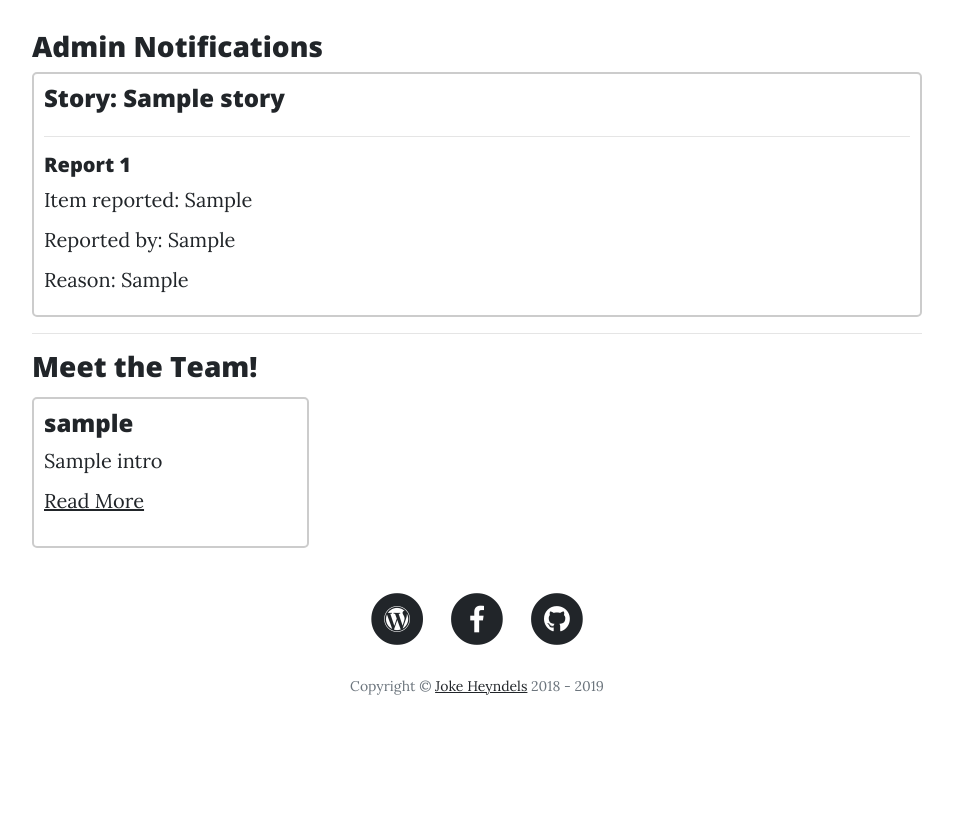
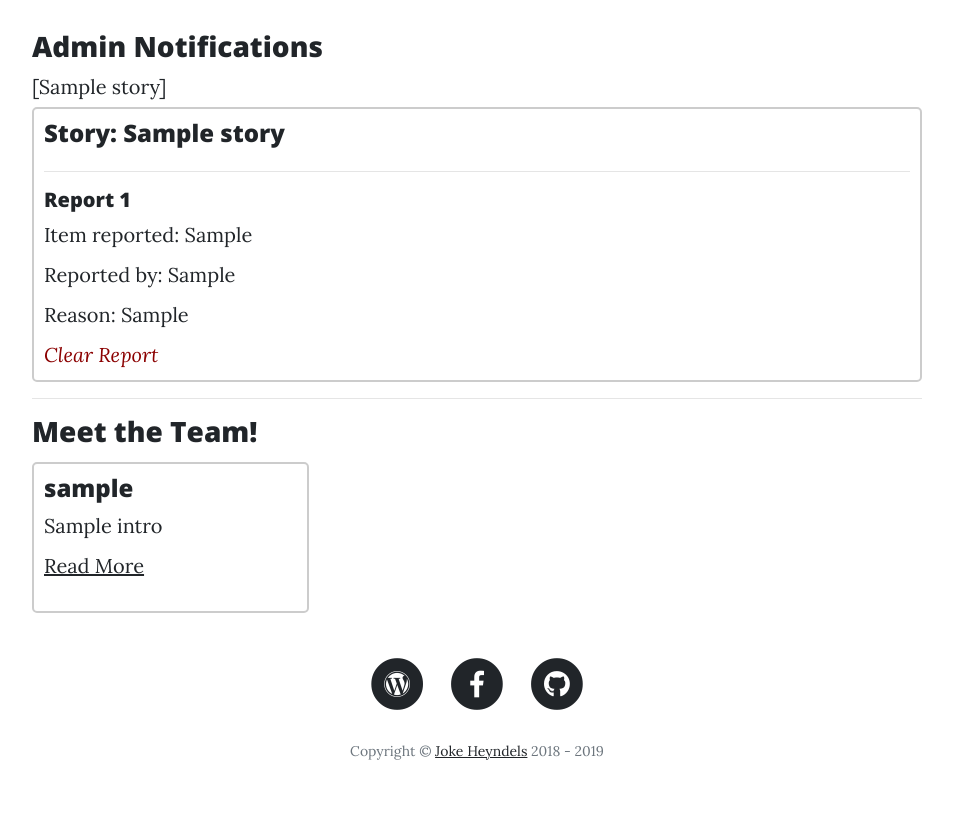
Before and after one commit to Wings30306/the-writers-club, a Flask app: page /admin in a window 1280 px wide. Shown: the part 400-1227 px from the top of the page, without its empty margins (163-1116 px from the left). Before the commit the page ends 1095 px from the top, so only its background shows below. Run offline with Flask 2, Linux system fonts and the light colour scheme; the visitor is signed in with stand-in values (Sample User, id 1); a database or web service that is not in the repository returns one stand-in record (values such as "Sample title"); some libraries are stand-ins or nearby versions.

Commit message:
admin can clear reports if deemed inaccurate

```diff
--- a/app.py
+++ b/app.py
@@ -217,9 +217,23 @@ def remove_admin(user):
 @app.route('/admin')
 def admin_page():
     if session["is_admin"] == True:
-        reports = stories_collection.find({"reports": {'$exists': True}})
+        report_list = []
+        reports = stories_collection.find({"reports": {'$gt':{'$size':0}}})
+        for report in reports:
+            report_list.append(report)
+        if len(report_list) > 0:
+            report_list
     users = users_collection.find({"is_admin": True})
-    return render_template("adminteam.html", users=users, reports=reports)
+    return render_template("adminteam.html", users=users, reports=report_list)
+
+
+@app.route('/story/<story_to_read>/clear_report/<loop_index>')
+def clear_reports(story_to_read, loop_index):
+    list_index = int(loop_index) - 1
+    story = stories_collection.find_one({"url": story_to_read})
+    report = story['reports'][list_index]
+    stories_collection.find_one_and_update({"url": story_to_read}, {'$pull': {'reports': report}})
+    return redirect(url_for("admin_page"))
 
 
 @app.route('/<user>/edit')
--- a/templates/adminteam.html
+++ b/templates/adminteam.html
@@ -3,7 +3,7 @@
 %} {% if session.is_admin == True %}Admin Area{% else %}Meet the Team!{% endif
 %} {% endblock %} {% block content %} {% if session.is_admin == True %}
 <h3>Admin Notifications</h3>
-{% if reports %} {% for reported_story in reports %}
+{% if reports %} {{reports}} {% for reported_story in reports %}
 <div class="card">
   <h4>Story: {{ reported_story.title }}</h4>
   {% for report in reported_story.reports %}
@@ -12,6 +12,7 @@
   <p>Item reported: {% if reported_story.url == report.item_reported %}Full story{% else %}{{report.item_reported}}{%endif%}</p>
   <p>Reported by: {{ report.reported_by}}</p>
   <p>Reason: {{ report.reason_given}}</p>
+  <a class="admin-only" href="{{ url_for('clear_reports', story_to_read=reported_story.url, loop_index=loop.index) }}">Clear Report</a>
 {% endfor %}
 </div>
 {% endfor %} {% else %}
```
